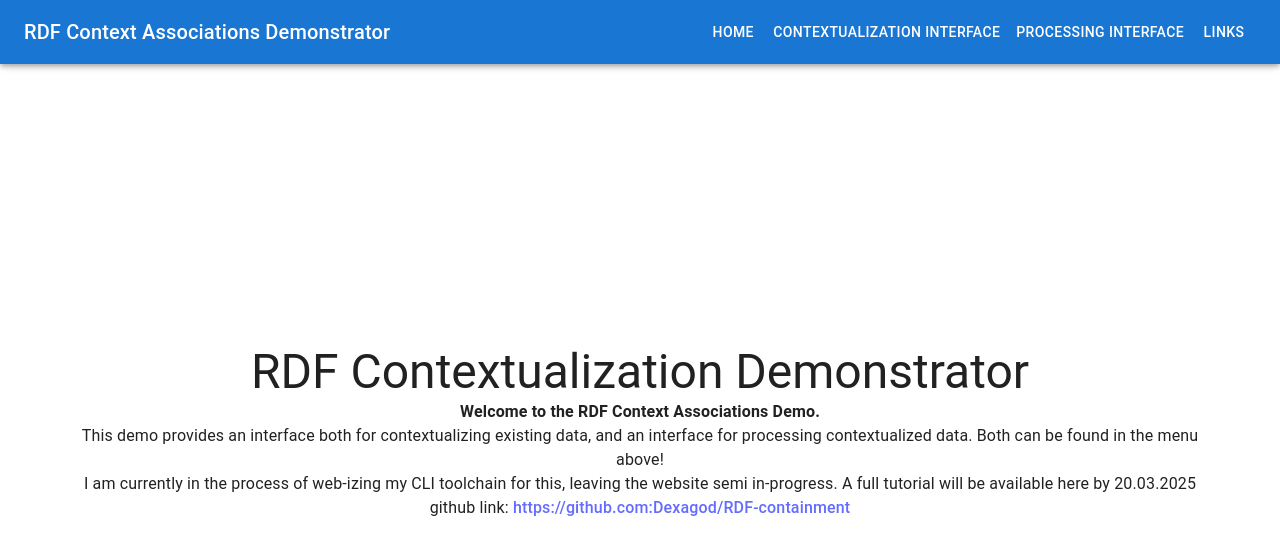
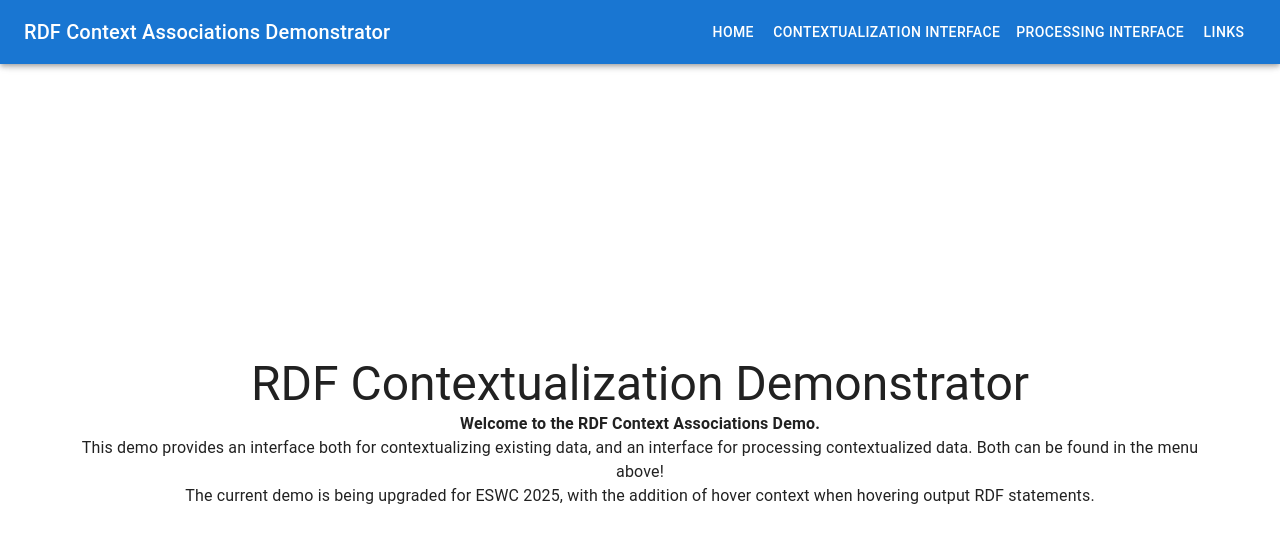
Before and after one commit to KNowledgeOnWebScale/rdf-context-associations-demo, a React (Vite) app: page / in a window 1280 px wide. Shown: the top 554 px of the page. Built offline with nearby package versions, Linux system fonts and the light colour scheme; what n3, rdf-vocabulary would draw is missing.

Commit message:
update readme

```diff
--- a/src/Home.tsx
+++ b/src/Home.tsx
@@ -10,16 +10,12 @@ const Home = () => {
                 <b>Welcome to the RDF Context Associations Demo.</b>
             </Typography>
             <Typography>
-                    This demo provides an interface both for contextualizing existing data,
-                    and an interface for processing contextualized data. Both can be found in the menu above!
+                This demo provides an interface both for contextualizing existing data,
+                and an interface for processing contextualized data. Both can be found in the menu above!
             </Typography>
             <Typography>
-                    I am currently in the process of web-izing my CLI toolchain for this,
-                    leaving the website semi in-progress.
-                    A full tutorial will be available here by 20.03.2025
-            </Typography>
-            <Typography>
-                github link: <a href="https://github.com:Dexagod/RDF-containment">https://github.com:Dexagod/RDF-containment</a>
+                The current demo is being upgraded for ESWC 2025,
+                with the addition of hover context when hovering output RDF statements.
             </Typography>
         </Box>
     )
```
